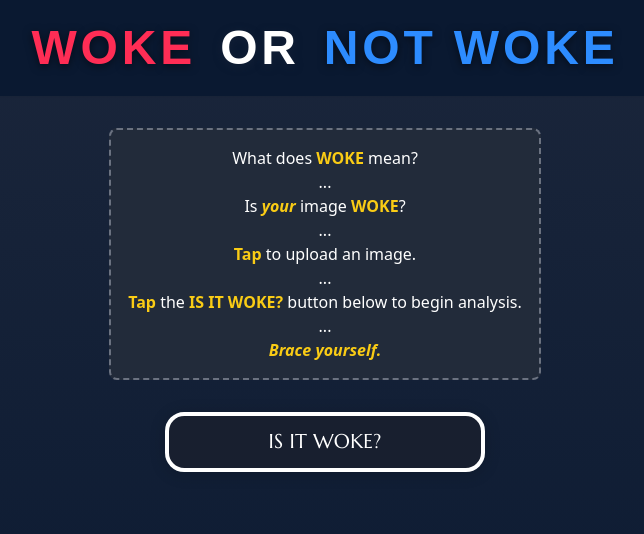
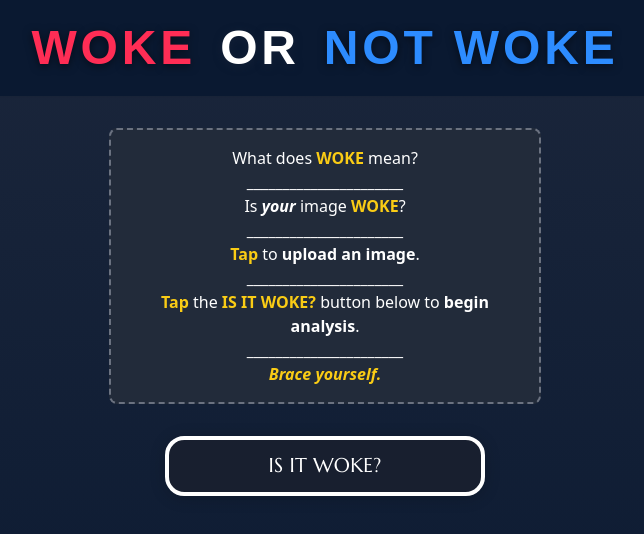
Before and after one commit to fundamentaldatum/woke-or-not-woke, a React (Vite) app: page / in a window 1280 px wide. Shown: the top 534 px of the page, without its empty margins (315-959 px from the left). Built offline with nearby package versions, Linux system fonts and the light colour scheme; no server answers; a web font is replaced by a local one.

Commit message:
Photo Upload Spacing Styling Changes

```diff
--- a/src/components/photo/PhotoUpload.tsx
+++ b/src/components/photo/PhotoUpload.tsx
@@ -58,19 +58,19 @@ export const PhotoUpload: React.FC<PhotoUploadProps> = ({
           <span className="text-white">
             What does <b className="text-yellow-400">WOKE</b> mean?
             <br />
-            ...
+            ______________________
             <br />
-            Is <b><i className="text-yellow-400">your</i></b> image <b className="text-yellow-400">WOKE</b>?
+            Is <b><i>your</i></b> image <b className="text-yellow-400">WOKE</b>?
             <br />
-            ...
+            ______________________
             <br />
-            <b className="text-yellow-400">Tap</b> to upload an image.
+            <b className="text-yellow-400">Tap</b> to <b>upload an image</b>.
             <br />
-            ...
+            ______________________
             <br />
-            <b className="text-yellow-400">Tap</b> the <b className="text-yellow-400">IS IT WOKE?</b> button below to begin analysis.
+            <b className="text-yellow-400">Tap</b> the <b className="text-yellow-400">IS IT WOKE?</b> button below to <b>begin analysis</b>.
             <br />
-            ...
+            ______________________
             <br />
             <b><i className="text-yellow-400">Brace yourself.</i></b>
           </span>
```
